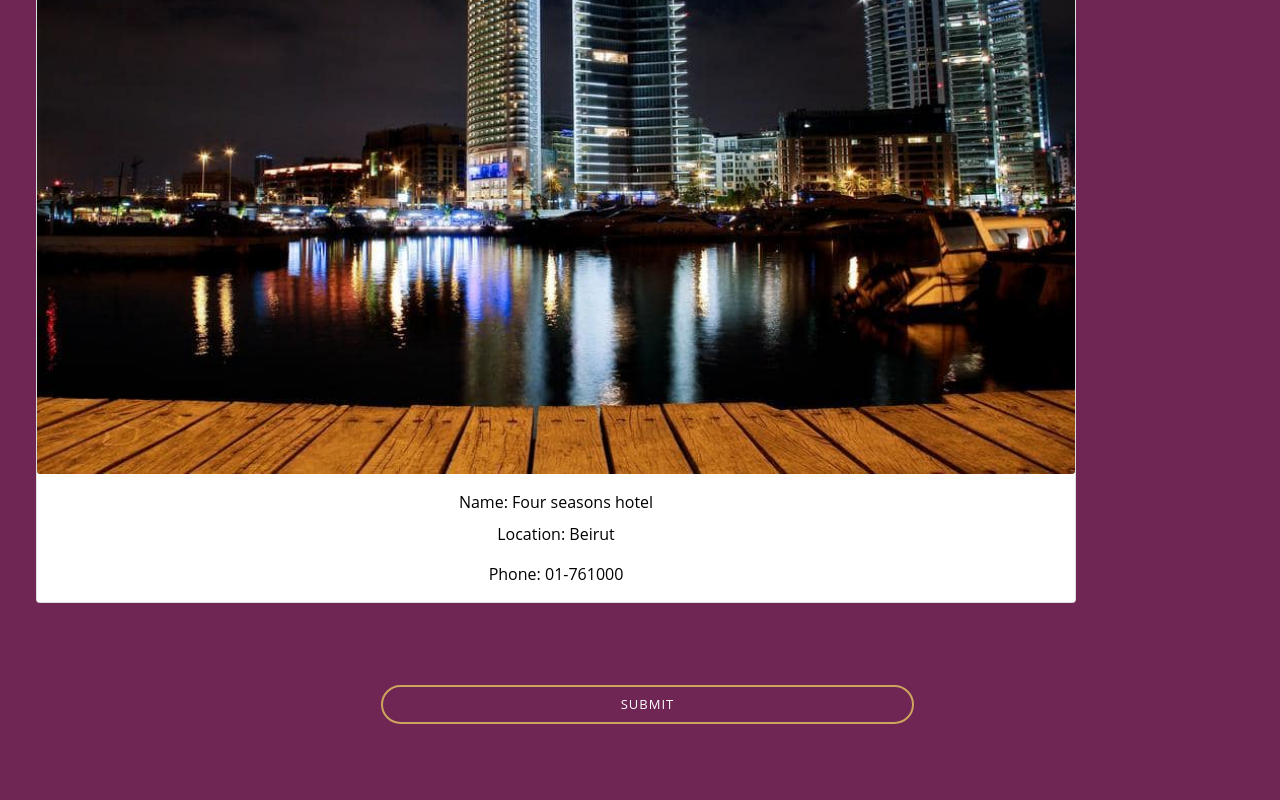
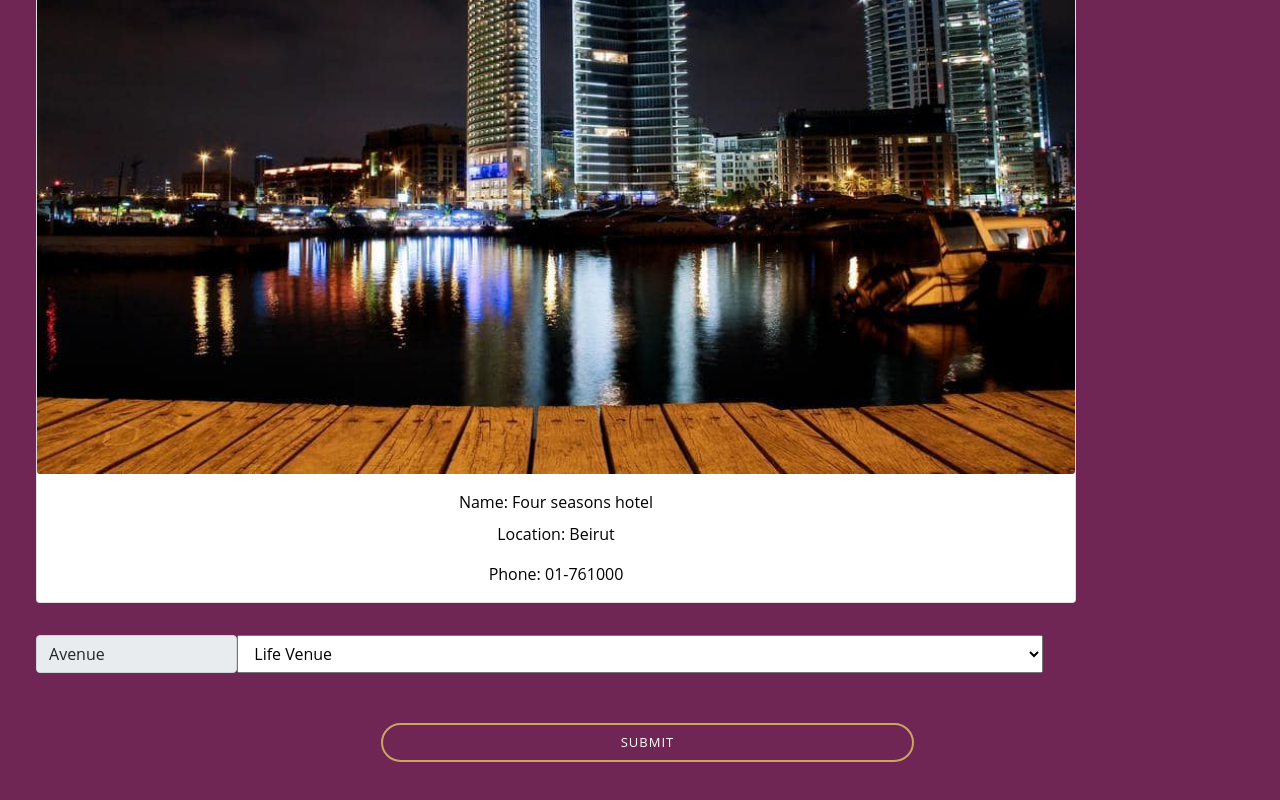
Before and after one commit to hassank23/we-events, a React (Create React App) app: page /book_wedding/book_Avenue in a window 1280 px wide. Shown: the part 2874-3674 px from the top of the page. Before the commit the page ends 3646 px from the top, so only its background shows below. Built offline with nearby package versions, Linux system fonts and the light colour scheme.

Commit message:
Update bookAvenue.js

```diff
--- a/src/components/bookAvenue.js
+++ b/src/components/bookAvenue.js
@@ -1,15 +1,40 @@
 import React, { Component } from "react";
-import { Form, Label, FormGroup, Input, Col, FormFeedback } from 'reactstrap';
+import { Form, Label, FormGroup, Input, Col, FormFeedback ,Row} from 'reactstrap';
 import { Link } from 'react-router-dom';
 import Menu from "./menu";
 class Avenue extends Component {
+  constructor(props){
+    super(props);
+this.state = {
+    Avenue:'',
+
+
+};
+this.handleInputChange = this.handleInputChange.bind(this);
+this.handleSubmit = this.handleSubmit.bind(this);
+
+}
+
+handleInputChange(event) {
+const target = event.target;
+const value = target.type === 'checkbox' ? target.checked : target.value;
+const name = target.name;
+
+this.setState({
+  [name]: value
+});
+}
+
+handleSubmit(event) {
+console.log('Current State is: ' + JSON.stringify(this.state)+"submeting complete for your wedding");
+alert('Current State is: ' + JSON.stringify(this.state));
+event.preventDefault();
+}
 
 render(){
 
 
-  const submitForm = async () => {
-    console.log("Submitting complete");
-  };
+
 
     return(<div className="col-12" >
 
@@ -20,17 +45,31 @@ render(){
             </div>
             <div className="row">
                <Menu/>
+               </div>
+               <Form onSubmit={this.handleSubmit}>
+             <div className="row px-5">
 
-                          <div >
+             <label className="input-group-text col-2" for="inputGroupSelect01">Avenue</label>
+                                <select  className="col-8" id="inputGroupSelect01" name="avenue" value={this.state.avenue}
+                                        onChange={this.handleInputChange} >
+                                    <option value="Life_venue">Life Venue</option>
+                                    <option value="Hilton">Hilton</option>
+                                    <option value="Pheonicia">Pheonicia</option>
+                                    <option value="season">Four Season hotel</option>
+
+                                </select>
+
+             </div>
+                          <div>
                                     <Link type="submit" to="/home"className="btn mb-5 center col-5 ">
                                        submit
                                     </Link>
                             </div>
-
+                            </Form>
             </div>
 
 
-           </div>
+
     )}
 }
 
```
